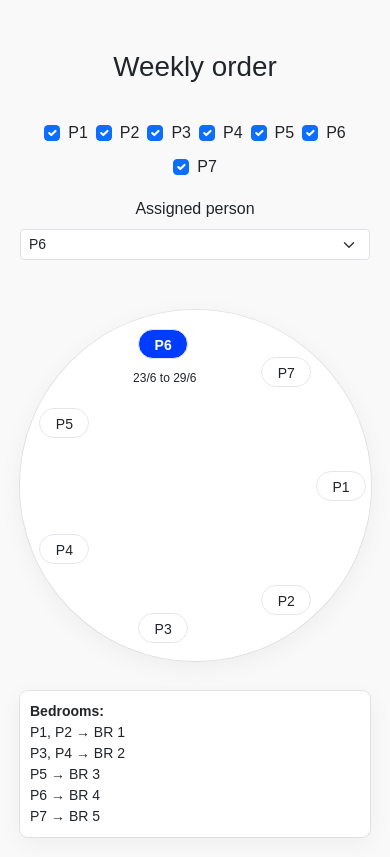
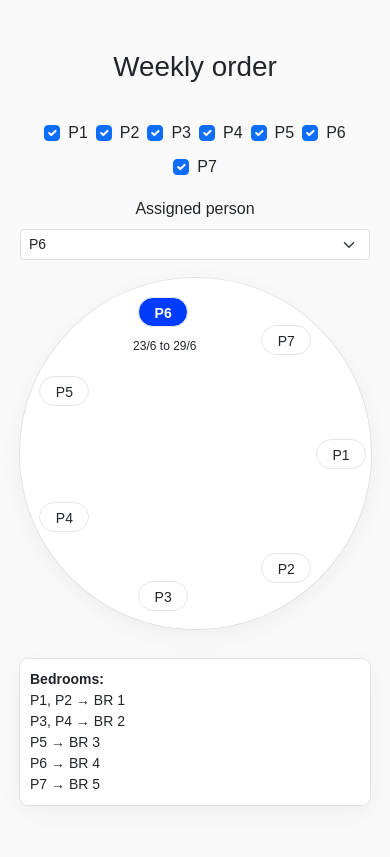
Before and after one commit to FRomeroDev/weekly-cleaning-rotation-ui, a plain HTML site: page index.html in a window 390 px wide. Drawn offline with nearby package versions, Linux system fonts and the light colour scheme.

Commit message:
Mobile responsive ajustmnt v2

```diff
--- a/index.html
+++ b/index.html
@@ -29,7 +29,7 @@
             height: 90vw;
             max-width: 22.5rem;
             max-height: 22.5rem;
-            margin: 3.125rem auto 0;
+            margin: 1.125rem auto 0;
             border-radius: 50%;
             background: #fffffff7;
             box-shadow: rgba(0, 0, 0, 0.05) 0rem 0.375rem 1.5rem 0rem, rgba(0, 0, 0, 0.08) 0rem 0rem 0rem 0.0625rem;
```
